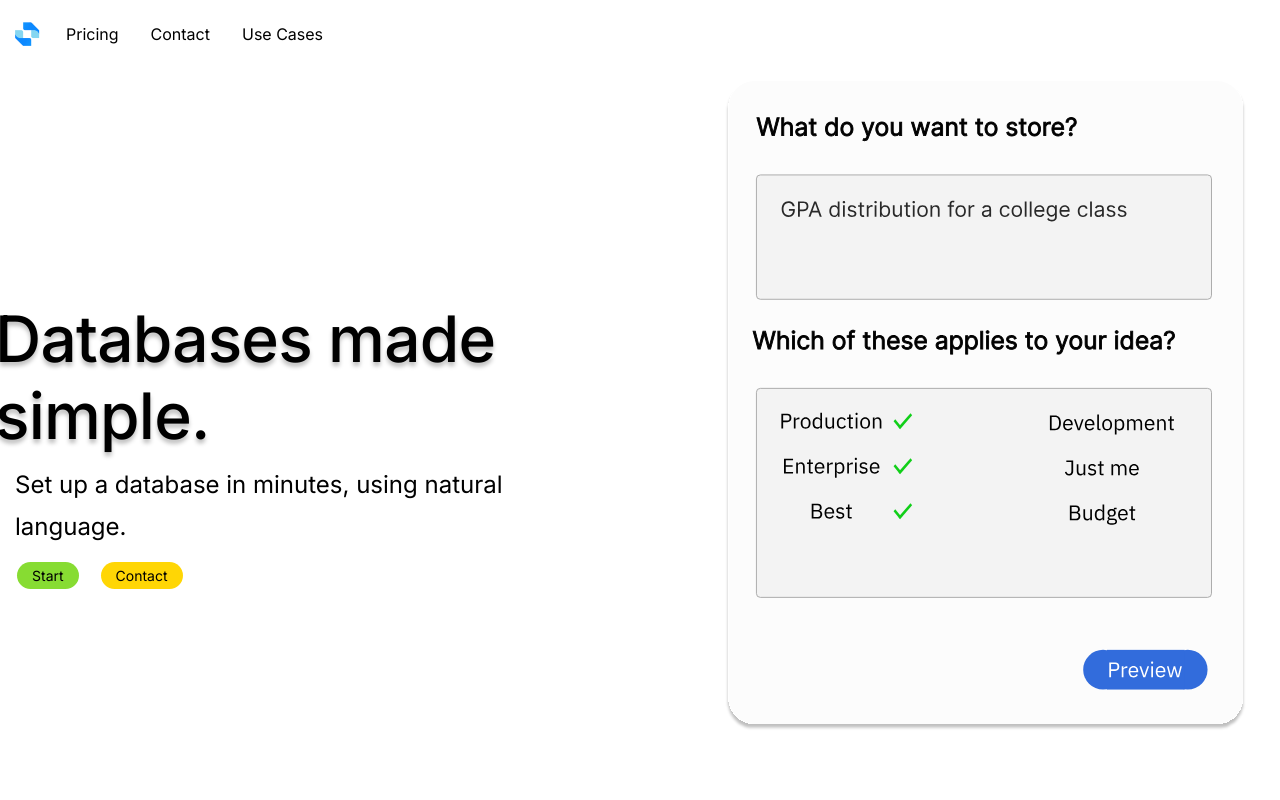
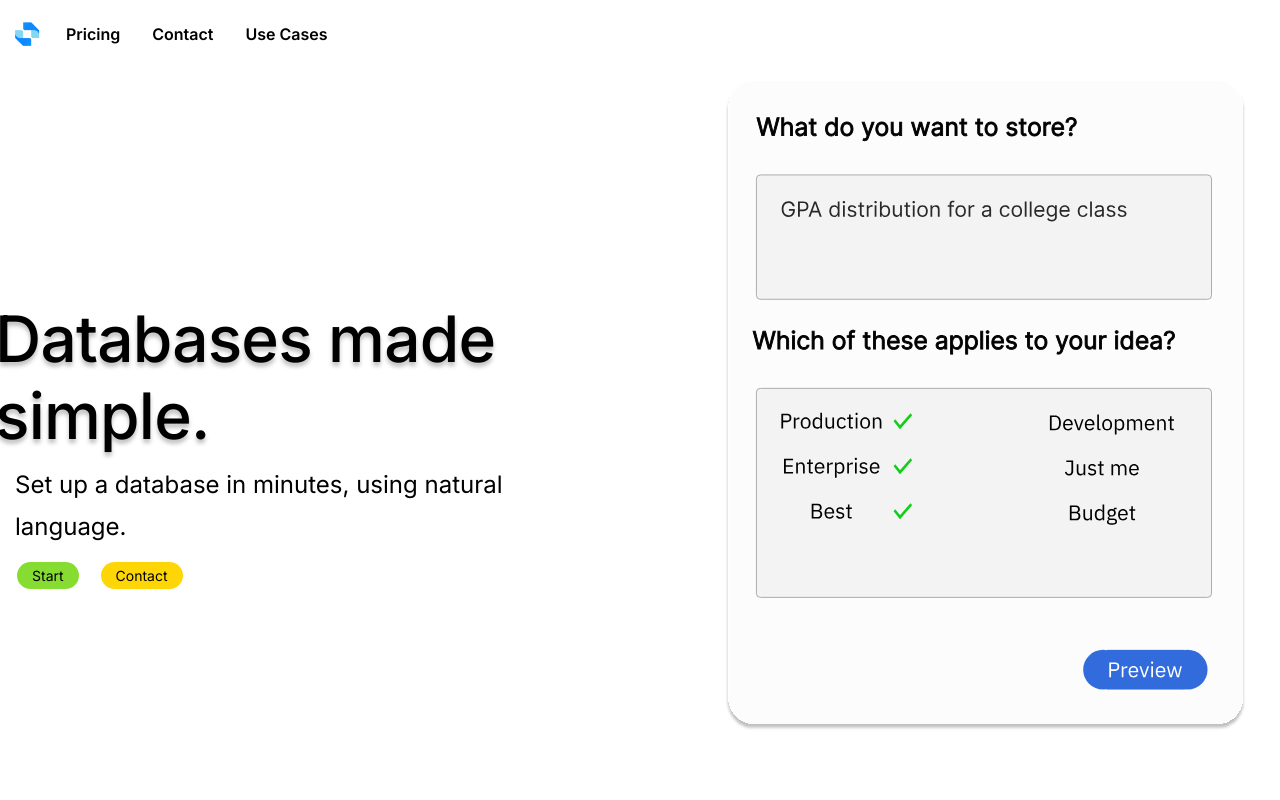
Before and after one commit to FIex-Labs/crispy-guacamole, a React (Create React App) app in the folder my-app/: page / in a window 1280 px wide. Shown: the top 800 px of the page. Built offline with nearby package versions, Linux system fonts and the light colour scheme.

Commit message:
Refactor CSS for navbar
Text class was for links in list, just have it for the text class, make font more bold

```diff
--- a/my-app/src/Styles/NavBar.css
+++ b/my-app/src/Styles/NavBar.css
@@ -13,7 +13,7 @@ li {
   float: left;
 }
 
-li a.text {
+.text {
   display: block;
   color: black;
   text-align: center;
@@ -21,4 +21,5 @@ li a.text {
   text-decoration: none;
   font-family: "Inter";
   font-style: normal;
+  font-weight: 600;
 }
```
